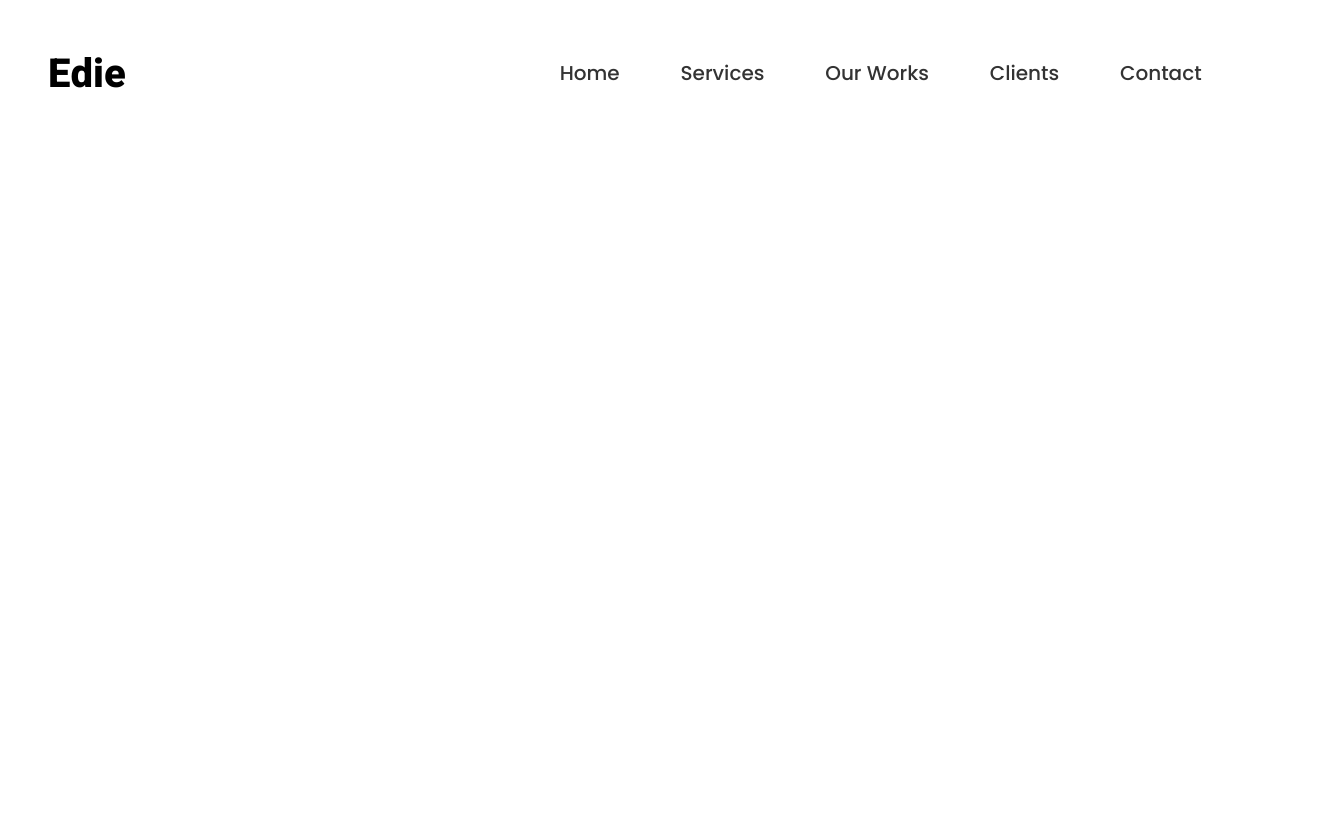
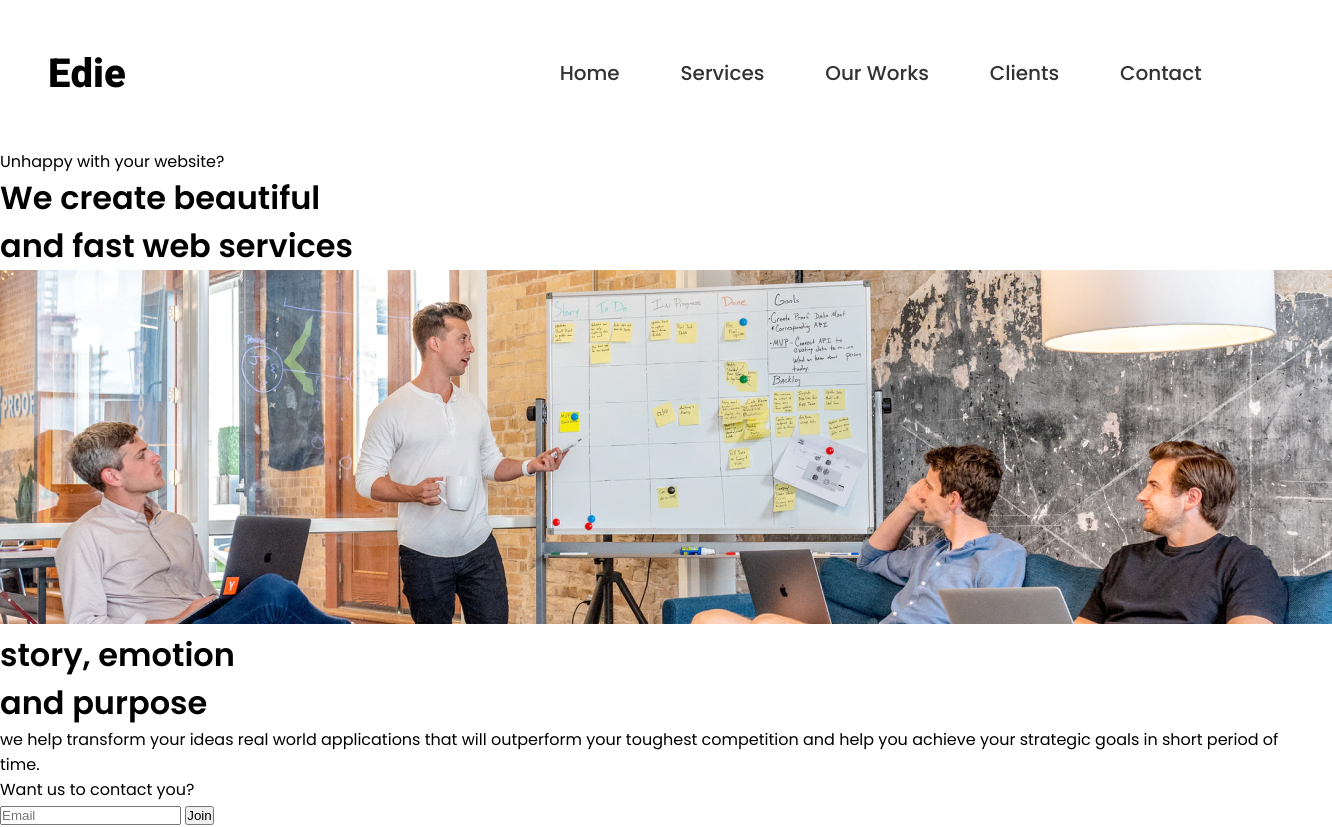
Before and after one commit to OmkarDubey07/edie-homepage, a plain HTML site: page index.html in a window 1280 px wide. Shown: the whole page, 1332 px wide, since content can reach past the window. Before the commit the page ends 800 px from the top, so only its background shows below. Drawn offline with Linux system fonts and the light colour scheme.

Commit message:
commit ite

```diff
--- a/index.html
+++ b/index.html
@@ -28,7 +28,31 @@
         </div>
     </header>
     <!-- MAIN SECTION -->
-    <main></main>
+    <main>
+        <div class="main-box1">
+        <p>Unhappy with your website?</p>
+        <h1>
+            We create beautiful <br>
+            and fast web services
+        </h1>
+        </div>
+        <img src="./images/heroImage.jpg" alt="">
+        <div class="main-box2">
+            <h1>
+                story, emotion <br>
+                and purpose
+            </h1>
+            <p>
+                we help transform  your ideas real world applications that will outperform
+                your toughest competition and help you achieve your strategic goals  in short
+                period of time.
+            </p>
+            <p class="span">Want us to contact you?</p>
+            <input type="email" placeholder="Email">
+            <input type="button" value="Join">
+        </div>
+
+    </main>
     <!-- SERVICE SECTION -->
     <div class="services"></div>
     <!-- DESIGN SECTION -->
```
